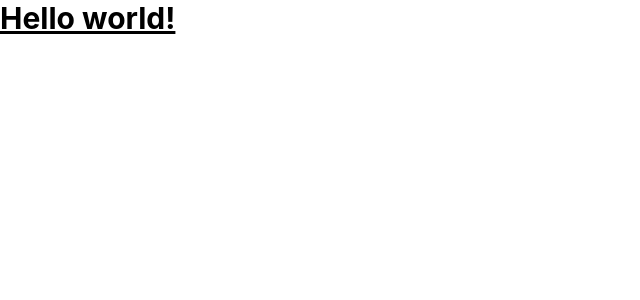
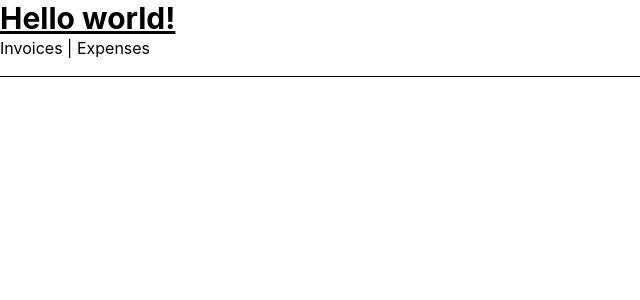
Before and after one commit to Anakin100100/devtalents_recruitment_task, a React (Create React App) app in the folder frontend/: page / in a window 1280 px wide. Shown: the top 300 px of the page, without its empty margins (0-640 px from the left). Built offline with nearby package versions, Linux system fonts and the light colour scheme.

Commit message:
add react router

```diff
--- a/frontend/package.json
+++ b/frontend/package.json
@@ -8,6 +8,7 @@
     "@testing-library/user-event": "^13.5.0",
     "react": "^18.2.0",
     "react-dom": "^18.2.0",
+    "react-router-dom": "6",
     "react-scripts": "5.0.1",
     "web-vitals": "^2.1.4"
   },
--- a/frontend/src/App.js
+++ b/frontend/src/App.js
@@ -1,7 +1,20 @@
+import { Link } from "react-router-dom";
+
 export default function App() {
   return (
-    <h1 className="text-3xl font-bold underline">
-      Hello world!
-    </h1>
-  )
+    <div>
+      <h1 className="text-3xl font-bold underline">
+        Hello world!
+      </h1>
+      <nav
+        style={{
+          borderBottom: "solid 1px",
+          paddingBottom: "1rem",
+        }}
+      >
+        <Link to="/invoices">Invoices</Link> |{" "}
+        <Link to="/expenses">Expenses</Link>
+      </nav>
+    </div>
+  );
 }
--- a/frontend/src/index.js
+++ b/frontend/src/index.js
@@ -3,11 +3,24 @@
 import './index.css';
 import App from './App';
 import reportWebVitals from './reportWebVitals';
+import {
+  BrowserRouter,
+  Routes,
+  Route,
+} from "react-router-dom";
+import Expenses from "./routes/expenses";
+import Invoices from "./routes/invoices";
 
 const root = ReactDOM.createRoot(document.getElementById('root'));
 root.render(
   <React.StrictMode>
-    <App />
+    <BrowserRouter>
+      <Routes>
+        <Route path="/" element={<App />} />
+        <Route path="expenses" element={<Expenses />} />
+        <Route path="invoices" element={<Invoices />} />
+      </Routes>
+    </BrowserRouter>
   </React.StrictMode>
 );
 
--- /dev/null
+++ b/frontend/src/routes/expenses.jsx
@@ -0,0 +1,7 @@
+export default function Expenses() {
+    return (
+        <main style={{ padding: "1rem 0" }}>
+            <h2>Expenses</h2>
+        </main>
+    );
+}
--- /dev/null
+++ b/frontend/src/routes/invoices.jsx
@@ -0,0 +1,7 @@
+export default function Invoices() {
+    return (
+        <main style={{ padding: "1rem 0" }}>
+            <h2>Invoices</h2>
+        </main>
+    );
+}
```
Also changed, not shown: 1 other file (tests, documents, lock files or other folders).
